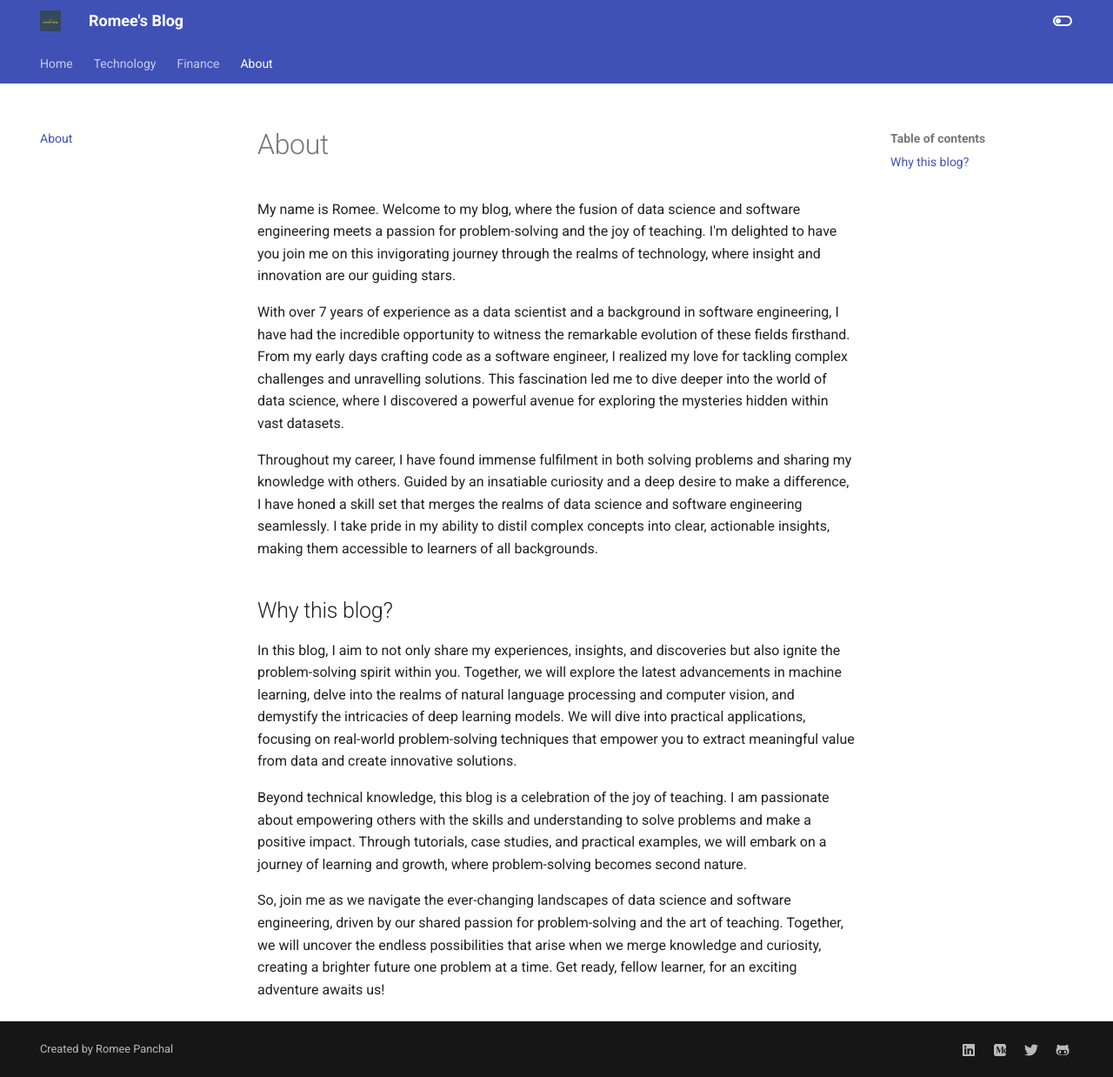
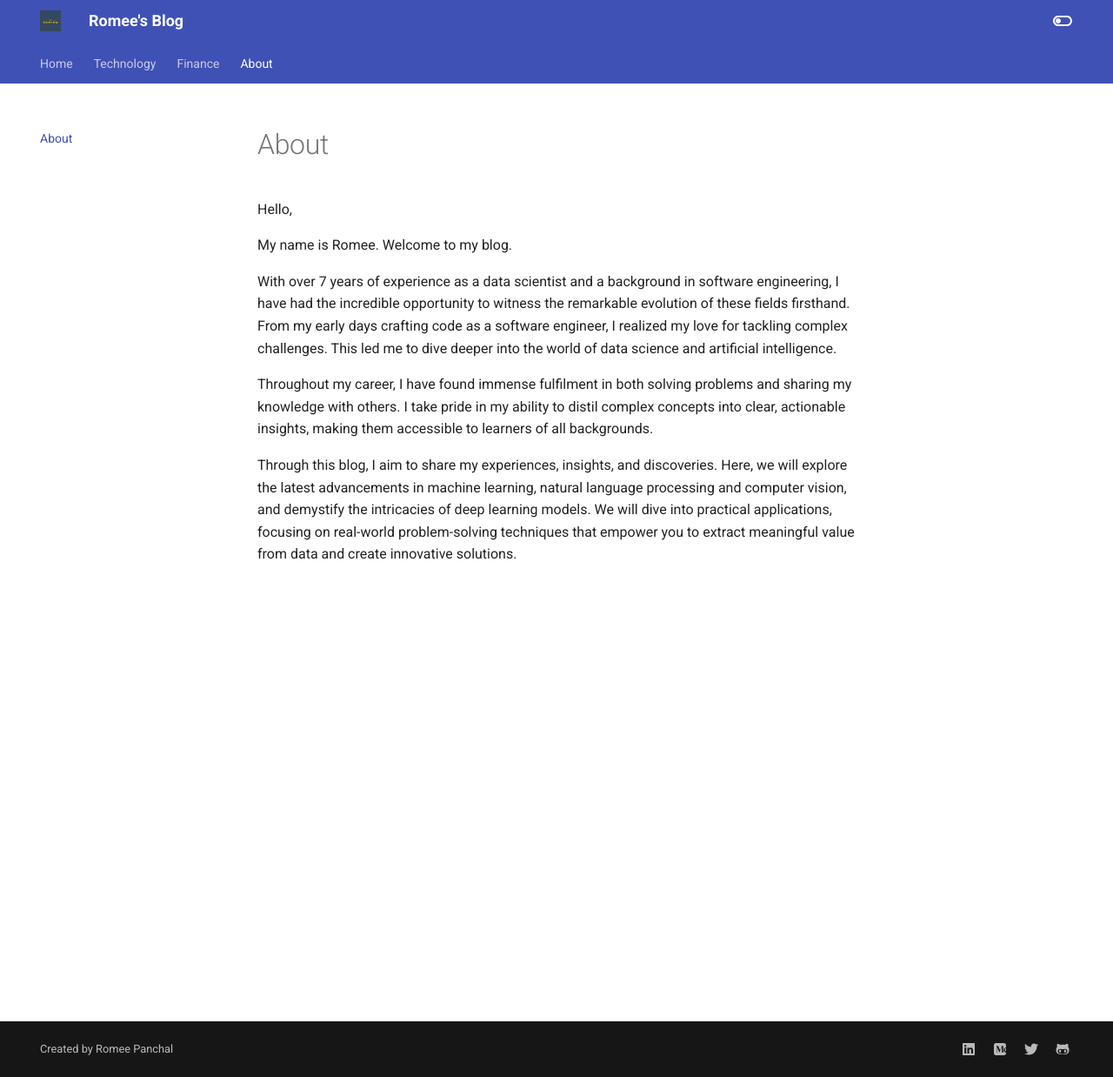
Before and after one commit to romitheguru/romitheguru.github.io, an MkDocs documentation site: the page built from docs/About.md, in a window 1280 px wide and 1238 px high. Shown: the whole window at 87% size. Built offline with MkDocs 1.6.1 and Material for MkDocs 9.7.7, drawn with Linux system fonts in a browser that asks for light colours.

Commit message:
updating about me file

```diff
--- a/docs/About.md
+++ b/docs/About.md
@@ -1,15 +1,11 @@
 # About
 
-My name is Romee. Welcome to my blog, where the fusion of data science and software engineering meets a passion for problem-solving and the joy of teaching. I'm delighted to have you join me on this invigorating journey through the realms of technology, where insight and innovation are our guiding stars.
+Hello,
 
-With over 7 years of experience as a data scientist and a background in software engineering, I have had the incredible opportunity to witness the remarkable evolution of these fields firsthand. From my early days crafting code as a software engineer, I realized my love for tackling complex challenges and unravelling solutions. This fascination led me to dive deeper into the world of data science, where I discovered a powerful avenue for exploring the mysteries hidden within vast datasets.
+My name is Romee. Welcome to my blog.
 
-Throughout my career, I have found immense fulfilment in both solving problems and sharing my knowledge with others. Guided by an insatiable curiosity and a deep desire to make a difference, I have honed a skill set that merges the realms of data science and software engineering seamlessly. I take pride in my ability to distil complex concepts into clear, actionable insights, making them accessible to learners of all backgrounds.
+With over 7 years of experience as a data scientist and a background in software engineering, I have had the incredible opportunity to witness the remarkable evolution of these fields firsthand. From my early days crafting code as a software engineer, I realized my love for tackling complex challenges. This led me to dive deeper into the world of data science and artificial intelligence.
 
-## Why this blog?
+Throughout my career, I have found immense fulfilment in both solving problems and sharing my knowledge with others. I take pride in my ability to distil complex concepts into clear, actionable insights, making them accessible to learners of all backgrounds.
 
-In this blog, I aim to not only share my experiences, insights, and discoveries but also ignite the problem-solving spirit within you. Together, we will explore the latest advancements in machine learning, delve into the realms of natural language processing and computer vision, and demystify the intricacies of deep learning models. We will dive into practical applications, focusing on real-world problem-solving techniques that empower you to extract meaningful value from data and create innovative solutions.
-
-Beyond technical knowledge, this blog is a celebration of the joy of teaching. I am passionate about empowering others with the skills and understanding to solve problems and make a positive impact. Through tutorials, case studies, and practical examples, we will embark on a journey of learning and growth, where problem-solving becomes second nature.
-
-So, join me as we navigate the ever-changing landscapes of data science and software engineering, driven by our shared passion for problem-solving and the art of teaching. Together, we will uncover the endless possibilities that arise when we merge knowledge and curiosity, creating a brighter future one problem at a time. Get ready, fellow learner, for an exciting adventure awaits us!
+Through this blog, I aim to share my experiences, insights, and discoveries. Here, we will explore the latest advancements in machine learning, natural language processing and computer vision, and demystify the intricacies of deep learning models. We will dive into practical applications, focusing on real-world problem-solving techniques that empower you to extract meaningful value from data and create innovative solutions.
```
